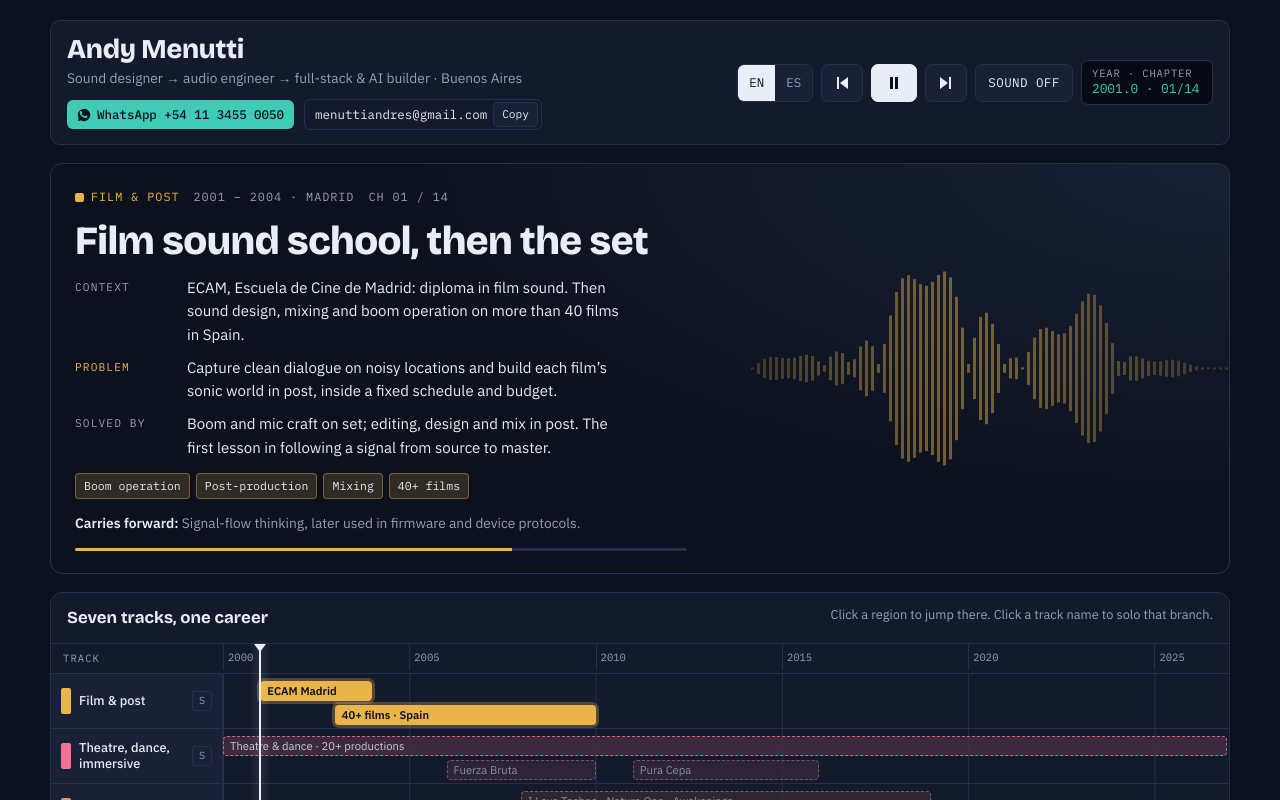
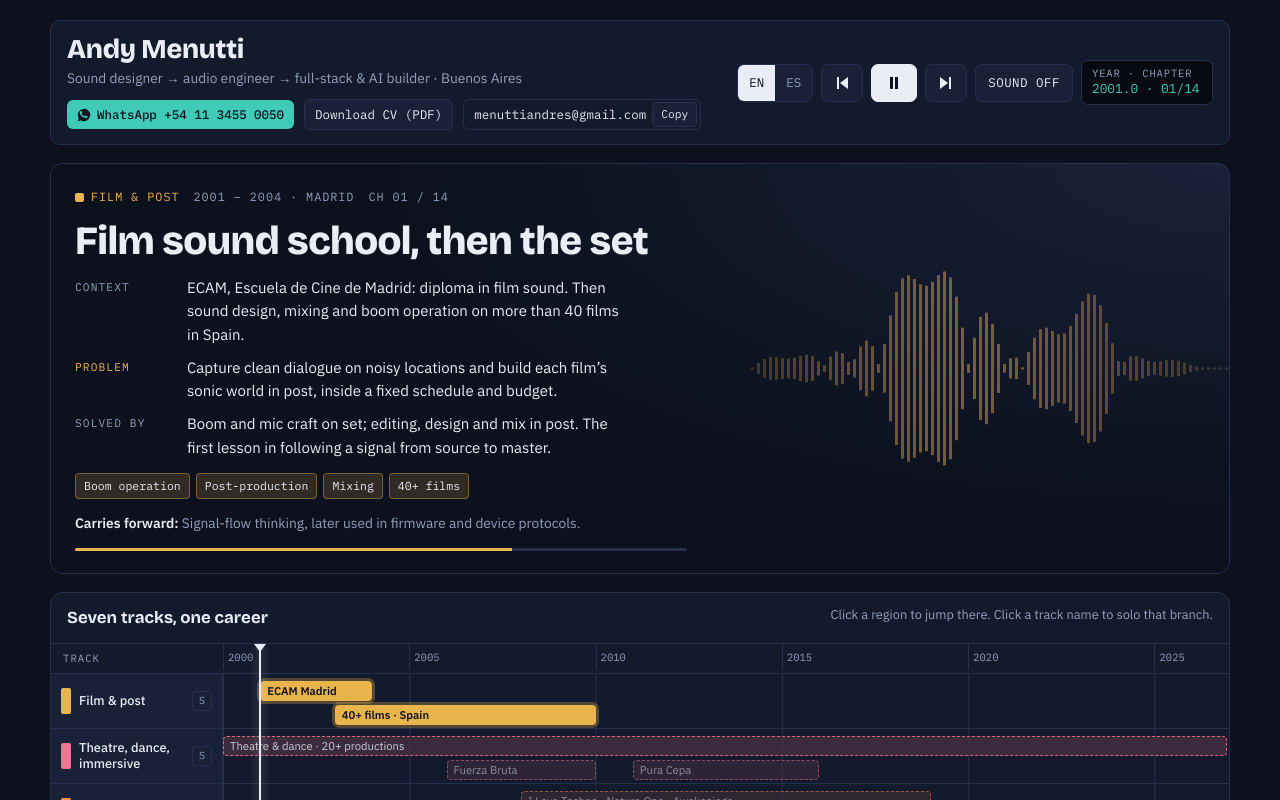
Before and after one commit to andym80/portfolioweb, a plain HTML site: page index.html in a window 1280 px wide. Shown: the top 800 px of the page. Drawn offline with nearby package versions, Linux system fonts and the light colour scheme.

Commit message:
Add shareable PDF résumé and download button
Two-page A4 résumé with selectable text and clickable links to the
portfolio, project tours and repos, served at /resume.pdf. Linked from
the header (EN/ES), the no-JS summary, llms.txt, profile.md and the
sitemap.

Co-Authored-By: Claude Opus 5.5 <noreply@anthropic.com>
Claude-Session: https://claude.ai/code/session_01Lmskt4CFkF4v8zgvqumvUX

```diff
--- a/index.html
+++ b/index.html
@@ -177,6 +177,8 @@ button { font: inherit; color: inherit; }
 .contact a.wa { display: inline-flex; align-items: center; gap: 6px; color: var(--ink); background: var(--c-hw); text-decoration: none; padding: 5px 10px; border-radius: 6px; font-weight: 500; }
 .contact a.wa:hover { filter: brightness(1.1); }
 .contact a.wa svg { width: 14px; height: 14px; fill: currentColor; }
+.contact a.cvdl { color: var(--fg); text-decoration: none; padding: 5px 10px; border-radius: 6px; border: 1px solid var(--line); background: var(--panel-2); }
+.contact a.cvdl:hover { border-color: var(--fg); }
 .mail { display: inline-flex; align-items: center; gap: 6px; border: 1px solid var(--line); border-radius: 6px; padding: 2px 3px 2px 10px; }
 .mail span { user-select: all; overflow-wrap: anywhere; }
 .copy { font-family: var(--f-mono); font-size: 0.7rem; background: var(--panel-2); border: 1px solid var(--line); border-radius: 4px; padding: 3px 8px; cursor: pointer; }
@@ -322,7 +324,7 @@ footer a:hover { border-color: var(--fg); }
   <section class="noscript-profile">
     <h2>Andy Menutti — Creative Technologist, Audio Engineer, Full-Stack &amp; AI Developer</h2>
     <p>Buenos Aires, Argentina (GMT-3), open to remote. 25+ years of sound design and live audio for film, theatre, dance and festivals; now building with TypeScript, React, Next.js, Node.js, Ruby on Rails and the OpenAI and Anthropic APIs. Selected 1 of 300 from 32,000 applicants for the a16z × Y Combinator × Buildspace program (2024).</p>
-    <p>Full profile: <a href="/profile.md">profile.md</a> · Résumé: <a href="/resume.json">resume.json</a> · <a href="https://github.com/andym80">GitHub</a> · <a href="https://www.linkedin.com/in/andres-menutti">LinkedIn</a> · menuttiandres@gmail.com · +54 11 3455 0050</p>
+    <p>Résumé: <a href="/resume.pdf">resume.pdf</a> · Full profile: <a href="/profile.md">profile.md</a> · <a href="/resume.json">resume.json</a> · <a href="https://github.com/andym80">GitHub</a> · <a href="https://www.linkedin.com/in/andres-menutti">LinkedIn</a> · menuttiandres@gmail.com · +54 11 3455 0050</p>
   </section>
 </noscript>
 
@@ -333,6 +335,7 @@ footer a:hover { border-color: var(--fg); }
       <p data-i18n="sub">Sound designer → audio engineer → full-stack &amp; AI builder · Buenos Aires</p>
       <div class="contact">
         <a class="wa" href="https://wa.me/5491134550050" target="_blank" rel="noopener"><svg viewBox="0 0 16 16" aria-hidden="true"><path d="M8 1a7 7 0 0 0-6 10.6L1 15l3.5-1A7 7 0 1 0 8 1zm3.6 9.6c-.2.5-.9.9-1.3.9-.4.1-.8.1-2.6-.6-2.2-.9-3.6-3.1-3.7-3.3-.1-.1-.9-1.2-.9-2.2s.6-1.6.8-1.8c.2-.2.4-.3.6-.3h.4c.1 0 .3 0 .5.4l.7 1.6c.1.1.1.3 0 .4l-.3.4-.3.3c-.1.1-.2.2-.1.4.1.2.6 1 1.3 1.6.9.8 1.6 1 1.8 1.1.2.1.4.1.5-.1l.6-.8c.2-.2.3-.2.5-.1l1.5.7c.2.1.4.2.4.3.1.1.1.6-.1 1.1z"/></svg>WhatsApp +54 11 3455 0050</a>
+        <a class="cvdl" href="/resume.pdf" download="Andy-Menutti-Resume.pdf" data-i18n="cvdl">Download CV (PDF)</a>
         <span class="mail"><span id="mail">menuttiandres@gmail.com</span><button class="copy" id="copy" type="button" data-i18n="copy">Copy</button></span>
       </div>
     </div>
@@ -640,7 +643,7 @@ footer a:hover { border-color: var(--fg); }
       s2h: 'Map the signal flow', s2p: 'Source, routing, output. Microphones and cues, or sensors, firmware and APIs.', s2a: 'Boom to final mix', s2b: 'Claude to MIDI/USB to MPC',
       s3h: 'Prototype against the clock', s3p: 'Rehearsals, changeovers and six-week sprints all reward fast, tested iterations.', s3a: 'Festival changeovers', s3b: 'TDD with Jest and RSpec',
       s4h: 'Ship for a live audience', s4p: 'There is no second take. Build for reliability and keep it running after opening night.', s4a: '24-month maintenance plan', s4b: 'Policy campaign for the scene',
-      keys: 'Space: play/pause · ← →: chapters', trk: 'TRACK', pH: 'Selected projects', pP: 'Live demo opens the running app. Code opens the public repository on GitHub.',
+      keys: 'Space: play/pause · ← →: chapters', trk: 'TRACK', cvdl: 'Download CV (PDF)', pH: 'Selected projects', pP: 'Live demo opens the running app. Code opens the public repository on GitHub.',
       ctx: 'Context', prob: 'Problem', sol: 'Solved by', carry: 'Carries forward:', ch: 'CH', soundOn: 'SOUND ON', soundOff: 'SOUND OFF', grant: 'Grant', solo: 'Solo',
     },
     es: {
@@ -654,7 +657,7 @@ footer a:hover { border-color: var(--fg); }
       s2h: 'Mapear el flujo de señal', s2p: 'Fuente, ruteo, salida. Micrófonos y cues, o sensores, firmware y APIs.', s2a: 'Del boom a la mezcla final', s2b: 'De Claude a MIDI/USB a la MPC',
       s3h: 'Prototipar contra reloj', s3p: 'Ensayos, cambios de escenario y sprints de seis semanas premian iteraciones rápidas y probadas.', s3a: 'Cambios de escenario en festivales', s3b: 'TDD con Jest y RSpec',
       s4h: 'Estrenar ante público en vivo', s4p: 'No hay segunda toma. Construir para que sea confiable y siga funcionando después del estreno.', s4a: 'Plan de mantenimiento de 24 meses', s4b: 'Campaña de política pública para la escena',
-      keys: 'Espacio: play/pausa · ← →: capítulos', trk: 'PISTA', pH: 'Proyectos seleccionados', pP: 'Ver demo abre la app funcionando. Código abre el repositorio público en GitHub.',
+      keys: 'Espacio: play/pausa · ← →: capítulos', trk: 'PISTA', cvdl: 'Descargar CV (PDF)', pH: 'Proyectos seleccionados', pP: 'Ver demo abre la app funcionando. Código abre el repositorio público en GitHub.',
       ctx: 'Contexto', prob: 'Problema', sol: 'Cómo lo resolví', carry: 'Lo que se lleva:', ch: 'CAP', soundOn: 'SONIDO ON', soundOff: 'SONIDO OFF', grant: 'Beca', solo: 'Solo',
     },
   };
--- a/sitemap.xml
+++ b/sitemap.xml
@@ -2,6 +2,7 @@
 <urlset xmlns="http://www.sitemaps.org/schemas/sitemap/0.9">
   <url><loc>https://andresmenutti.vercel.app/</loc><lastmod>2026-11-24</lastmod></url>
   <url><loc>https://andresmenutti.vercel.app/profile.md</loc><lastmod>2026-11-24</lastmod></url>
+  <url><loc>https://andresmenutti.vercel.app/resume.pdf</loc><lastmod>2026-11-24</lastmod></url>
   <url><loc>https://andresmenutti.vercel.app/resume.json</loc><lastmod>2026-11-24</lastmod></url>
   <url><loc>https://andresmenutti.vercel.app/llms.txt</loc><lastmod>2026-11-24</lastmod></url>
   <url><loc>https://andresmenutti.vercel.app/pressdiction/</loc><lastmod>2026-11-24</lastmod></url>
```
Also changed, not shown: llms.txt, 2 other files.
